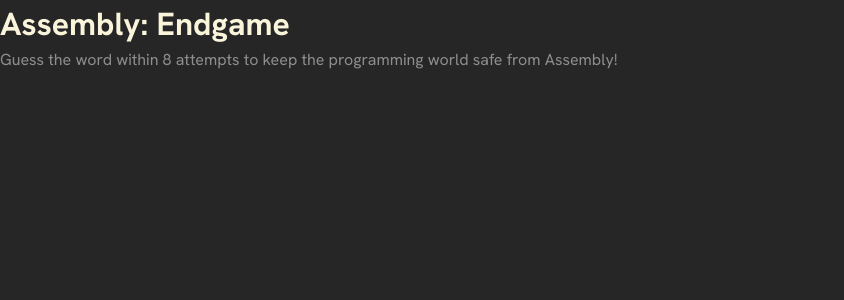
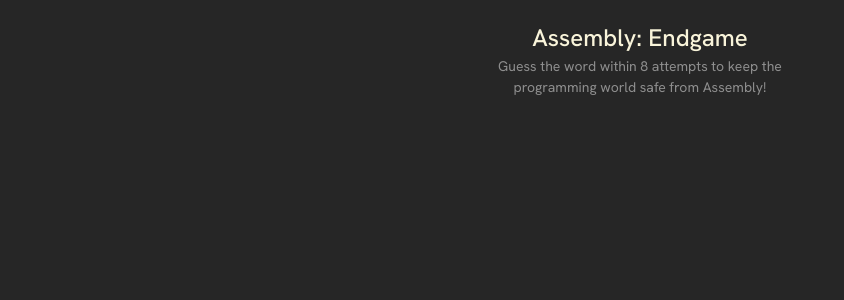
Before and after one commit to ocontrerastx/scrimba-assembly-endgame, a React (Vite) app: page / in a window 1280 px wide. Shown: the top 300 px of the page, without its empty margins (0-844 px from the left). Built offline with nearby package versions, Linux system fonts and the light colour scheme.

Commit message:
Updated Header styling

```diff
--- a/src/App.css
+++ b/src/App.css
@@ -1,12 +1,24 @@
 body {
   font-family: "Hanken Grotesk", Arial, sans-serif;
   background-color: #262626;
+  padding: 20px;
+  height: 100vh;
+  display: flex;
+  justify-content: center;
+}
+
+header {
+  text-align: center;
 }
 
 header > h1 {
+  font-size: 1.5rem;
+  font-weight: 500;
   color: #f9f4da;
 }
 
 header > p {
   color: #8e8e8e;
+  font-size: 0.875rem;
+  max-width: 350px;
 }
```
